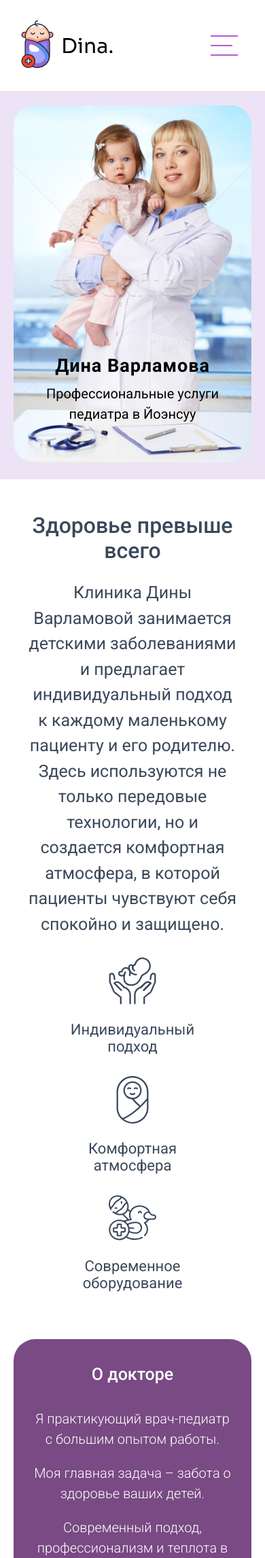
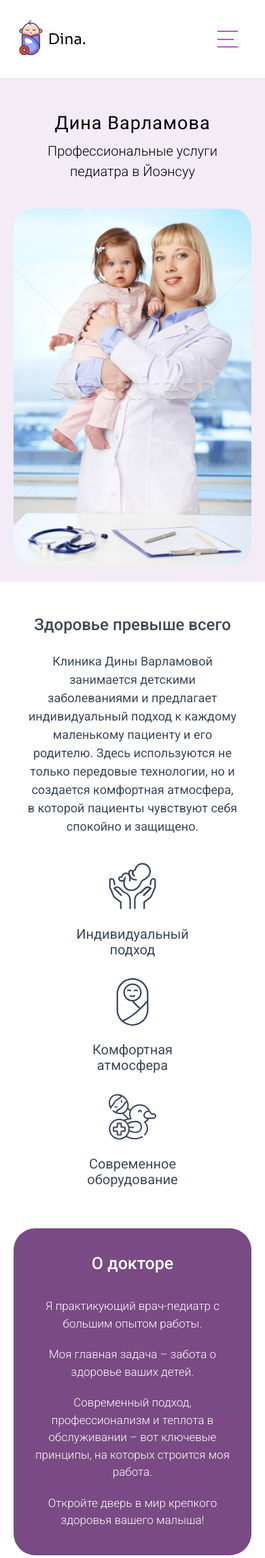
Before and after one commit to DAPDevs-Solutions/DinaDocProject, a Django app: page /ru/ in a window 390 px wide. Shown: the top 2292 px of the page at 68% size. Run offline with Django 5.2, Linux system fonts and the light colour scheme; data that the repository does not hold is empty.

Commit message:
Updated: - media queries for header, footer, service page, contact page and main page - styles for base, contact page, main page

```diff
--- a/menu_pages/static/css/base.css
+++ b/menu_pages/static/css/base.css
@@ -22,13 +22,13 @@ header {
 
 .header-footer_container {
     max-width: 1400px;
-    min-width: 320px;
+    min-width: 280px;
     box-sizing: border-box
 }
 
 .container {
     max-width: 1240px;
-    min-width: 320px;
+    min-width: 280px;
     box-sizing: border-box;
     margin: 0 auto;
 
@@ -40,7 +40,7 @@ input, select, textarea {
 
 input:focus,
 textarea:focus {
-    outline: 2px solid #602a6e;
+    outline: 1px solid #602a6e;
     border: none;
     border-radius: 30px;
 }
--- a/menu_pages/static/css/contact_page.css
+++ b/menu_pages/static/css/contact_page.css
@@ -94,8 +94,8 @@ h1, h2, h3, p {
 }
 
 .contact-us__form {
-    border: 2px solid #794A83;
-    padding: 45px 55px 45px 55px;
+    border: 1px solid #794A83;
+    padding: 45px 55px;
     border-radius: 30px;
 }
 
--- a/menu_pages/static/css/main_page.css
+++ b/menu_pages/static/css/main_page.css
@@ -1,18 +1,18 @@
 /* About doc section */
 .about-doc__section {
-    background-color: #ede3f6;
+    background-color: #c19bcc30;
     margin-bottom: 100px;
 }
 
 .about-doc {
     display: flex;
-    justify-content: space-around;
+    justify-content: space-evenly;
     align-items: center;
 }
 
 .doc-info {
     text-align: center;
-    max-width: 610px;
+    max-width: 500px;
 }
 
 #doc-name {
@@ -72,7 +72,7 @@
 }
 
 .advantages-icons p {
-    max-width: 220px;
+    max-width: 185px;
 }
 
 .individual_approach,
@@ -104,16 +104,17 @@
 }
 
 .about-doc__fullinfo {
-    max-width: 620px;
+    max-width: 555px;
     background-color: #794a83;
     padding: 45px 35px 45px 35px;
     border-radius: 32px;
     box-sizing: border-box;
+    max-height: 600px;
 }
 
 .about-doc__fullinfo h2 {
     text-align: center;
-    margin: 0 0 70px 0;
+    margin: 0 0 40px 0;
     font-weight: 500;
     color: #FFFFFF;
     font-size: 40px;
@@ -133,8 +134,8 @@
 }
 
 .about-doc__photo img {
-    height: 100%;
     border-radius: 30px;
+    max-width: 100%;
 }
 
 
--- a/menu_pages/static/css/media/media_base.css
+++ b/menu_pages/static/css/media/media_base.css
@@ -17,9 +17,10 @@
 }
 
 
-@media screen and (max-width: 1024px) {
+@media screen and (max-width: 1023px) {
     .header__wrapper--logo img {
-        min-width: 120px;
+        min-width: 105px;
+        max-width: 110px;
     }
 
     .header__wrapper--user_nav {
@@ -91,7 +92,7 @@
         flex-direction: column;
         position: absolute;
         transition: transform .5s;
-        top: 100px;
+        top: 115px;
         padding-top: 20px;
         left: 0;
         height: max-content;
@@ -218,6 +219,7 @@
 
     .contact-info-footer {
         min-width: calc(100% - 100px);
+        justify-content: space-evenly;
     }
 
     .rights {
@@ -226,7 +228,7 @@
     }
 
     .footer__wrapper--logo_rights img {
-        min-width: 180px;
+        min-width: 160px;
         max-width: 220px;
     }
 
@@ -251,18 +253,34 @@
         font-size: 15px;
     }
 
-    .contact-info-footer {
-        justify-content: space-evenly;
-    }
-
     .footer-align-center {
-        max-width: max-content;
+        max-width: min-content;
     }
 }
 
-@media screen and (max-width: 768px) {
+@media screen and (max-width: 767px) {
+
+    .burger-menu {
+        width: 30px;
+        height: 25px;
+    }
+
     .contact-info-footer {
         flex-direction: column;
         min-height: 300px;
     }
+
+    .btn {
+        font-size: 15px;
+    }
 }
+
+@media screen and (max-width: 320px) {
+    .header__wrapper{
+        padding: 10px 0;
+    }
+
+    .navigation {
+        top: 75px;
+    }
+}
--- a/menu_pages/static/css/media/media_main-page.css
+++ b/menu_pages/static/css/media/media_main-page.css
@@ -5,9 +5,9 @@
     }
 }
 
-@media screen and (max-width: 1024px) {
+@media screen and (max-width: 1023px) {
     section:not(:first-child) {
-        padding: 0 20px 40px 20px;
+        padding: 0 20px 50px 20px;
     }
 
     .advantages-icons img {
@@ -19,15 +19,14 @@
         margin-bottom: 50px;
     }
 
-    .about-doc {
-        position: relative;
+    .doc-info {
+        max-width: 400px;
     }
 
-    .doc-info {
-        position: absolute;
-        top: 68%;
-        max-width: 400px;
+    .doc-photo img {
+        max-width: 90%;
     }
+
 
     /*ЗДОРОВЬЯ ПРЕВЫШЕ ВСЕГО*/
     #health-above {
@@ -36,18 +35,9 @@
     }
 
     #about-clinic {
-        margin-bottom: 30px;
+        margin-bottom: 40px;
         font-size: 25px;
         line-height: 1.5em;
-        /*padding: 0 20px 0 20px;*/
-    }
-
-
-    /* НАШИ ПРЕИМУЩЕСТВА */
-    .individual_approach p,
-    .modern_equipment p,
-    .comfortable_atmosphere p {
-        font-size: 22px;
     }
 
 
@@ -65,9 +55,29 @@
 
 }
 
-@media screen and (max-width: 768px) {
+@media screen and (max-width: 767px) {
+    section:not(:first-child) {
+        padding-bottom: 30px;
+    }
+
+    #health-above {
+        font-size: 1.5rem;
+    }
+
+    #about-clinic {
+        font-size: 18px;
+    }
+
+    .about-doc {
+        flex-direction: column;
+    }
+
     .doc-info {
-        max-width: 300px;
+        padding: 50px 30px 20px;
+    }
+
+    .doc-photo {
+        padding-bottom: 20px;
     }
 
     .doc-photo img {
@@ -76,12 +86,10 @@
 
     #doc-name {
         font-size: 27px;
-        font-weight: 600;
     }
 
     #doc-spec {
         font-size: 20px;
-        font-weight: 400;
     }
 
     .about-doc__fullinfo h2 {
@@ -90,7 +98,7 @@
     }
 
     .about-doc__fullinfo p {
-        font-size: 20px;
+        font-size: 17px;
     }
 
 
--- a/menu_pages/static/css/media/media_service-page.css
+++ b/menu_pages/static/css/media/media_service-page.css
@@ -36,3 +36,9 @@
         justify-content: center;
     }
 }
+
+@media screen and (max-width: 455px) {
+    .services__section {
+        padding: 0;
+    }
+}
--- a/templates/base/base.html
+++ b/templates/base/base.html
@@ -4,6 +4,7 @@
 <html lang="en">
 <head>
     <meta charset="UTF-8">
+    <meta name="viewport" content="width=device-width, initial-scale=1.0">
     <link rel="stylesheet" href="{% static 'css/normalize.css' %}">
     <link rel="stylesheet" href="{% static 'css/base.css' %}">
     <link rel="stylesheet" href="{% static 'css/media/media_base.css' %}">
```
Also changed, not shown: other parts of menu_pages/static/css/media/media_main-page.css (+48 -0 lines), menu_pages/static/css/media/media_contact-page.css (+24 -0 lines).
